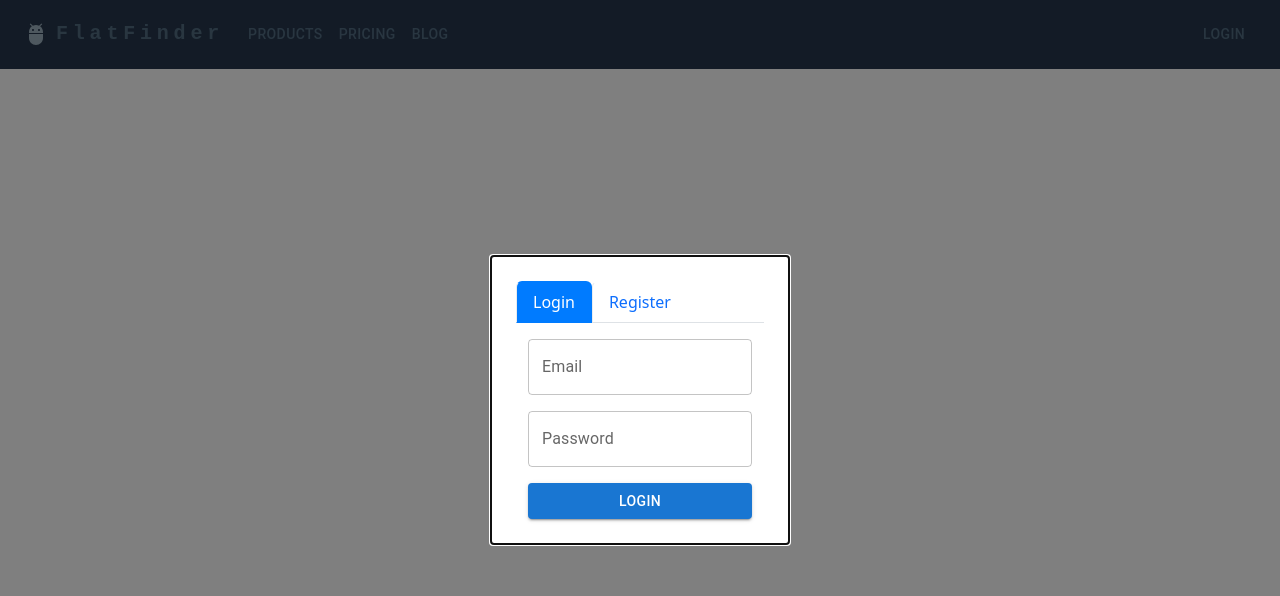
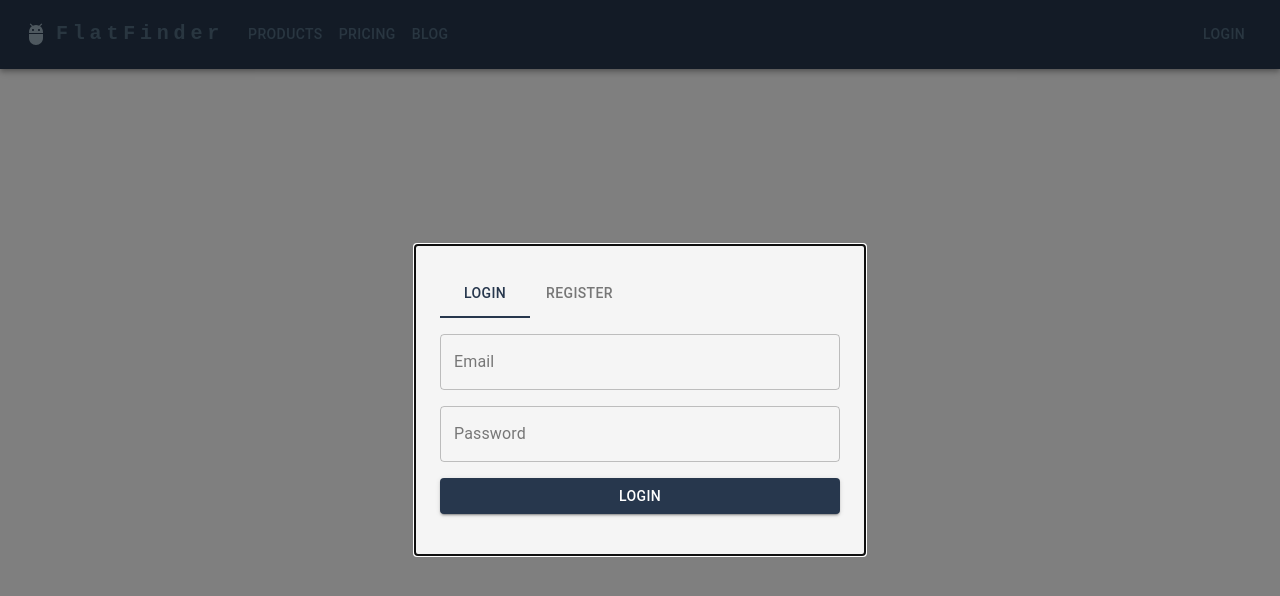
Before and after one commit to KrugerProjectsX/react-cielo-mar-tierra, a React (Create React App) app: page /login in a window 1280 px wide. Shown: the top 596 px of the page. Built offline with nearby package versions, Linux system fonts and the light colour scheme.

Commit message:
change reacstrap to material ui

```diff
--- a/src/components/UserForm.js
+++ b/src/components/UserForm.js
@@ -1,12 +1,10 @@
 import { Box, Button, TextField } from "@mui/material";
 import { useEffect, useRef, useState } from "react";
-import {doc, updateDoc, getDoc, collection, addDoc} from "firebase/firestore";
+import { doc, updateDoc, getDoc, collection, addDoc } from "firebase/firestore";
 import { db } from "../firebase";
 
-
 export default function UserForm({ type }) {
-
-   const [user, setUser] = useState({
+    const [user, setUser] = useState({
         firstName: '',
         lastName: '',
         email: '',
@@ -22,8 +20,8 @@ export default function UserForm({ type }) {
     const refCreate = collection(db, "user");
     const currentDate = new Date().toJSON().slice(0, 10);
     let ref = null;
-    if (id){
-        ref = doc(db, "user",id);
+    if (id) {
+        ref = doc(db, "user", id);
     }
     const today = new Date();
     const minBirthDate = new Date(today.getFullYear() - 18, today.getMonth(), today.getDate()).toISOString().split('T')[0];
@@ -40,9 +38,9 @@ export default function UserForm({ type }) {
         setUserLoaded(true);
     }
     const processData = async () => {
-        if (type === 'view' || type === 'update'){
+        if (type === 'view' || type === 'update') {
             await getUserData();
-        }else{
+        } else {
             setUserLoaded(true);
         }
     }
@@ -69,16 +67,25 @@ export default function UserForm({ type }) {
             await updateDoc(ref, userSend);
         }
     }
-    console.log(user)
+
     return (
-        <Box component={'form'} onSubmit={handleSubmit} className="max-w-md mx-auto p-4 border rounded">
+        <Box
+            component="form"
+            onSubmit={handleSubmit}
+            className="max-w-md mx-auto p-4 border rounded"
+            sx={{
+                display: 'flex',
+                flexDirection: 'column',
+                alignItems: 'center', // Centra horizontalmente
+            }}
+        >
             {userLoaded ? (
                 <>
-                    <TextField disabled={type === 'view'} label="First Name" inputRef={firstNameRef} defaultValue={user.firstName} variant='outlined' className="mb-4 w-full" />
-                    <TextField disabled={type === 'view'} label="Last Name" inputRef={lastNameRef} defaultValue={user.lastName} variant='outlined' className="mb-4 w-full" />
-                    <TextField disabled={type === 'view'} type='email' label='Email' inputRef={emailRef} defaultValue={user.email} variant='outlined' className="mb-4 w-full" />
-                    {type === 'create' && <TextField type={'password'} label='Password' inputRef={passwordRef} variant='outlined' className="mb-4 w-full" />}
-                    <TextField disabled={type === 'view'} label='Birth Date' type='date' inputRef={birthDateRef} inputProps={{ min: maxBirthDate, max: minBirthDate }} defaultValue={currentDate} variant='outlined' className="mb-4 w-full" />
+                    <TextField disabled={type === 'view'} label="First Name" inputRef={firstNameRef} defaultValue={user.firstName} variant='outlined' className="mb-4 w-full" sx={{ marginBottom: '8px' }} />
+                    <TextField disabled={type === 'view'} label="Last Name" inputRef={lastNameRef} defaultValue={user.lastName} variant='outlined' className="mb-4 w-full" sx={{ marginBottom: '8px' }} />
+                    <TextField disabled={type === 'view'} type='email' label='Email' inputRef={emailRef} defaultValue={user.email} variant='outlined' className="mb-4 w-full" sx={{ marginBottom: '8px' }} />
+                    {type === 'create' && <TextField type={'password'} label='Password' inputRef={passwordRef} variant='outlined' className="mb-4 w-full" sx={{ marginBottom: '8px' }} />}
+                    <TextField disabled={type === 'view'} label='Birth Date' type='date' inputRef={birthDateRef} inputProps={{ min: maxBirthDate, max: minBirthDate }} defaultValue={currentDate} variant='outlined' className="mb-4 w-full" sx={{ marginBottom: '8px' }} />
                     {type !== 'view' && <Button type='submit' className="bg-blue-500 text-white px-4 py-2 rounded hover:bg-blue-600">{nameButton}</Button>}
                 </>
             ) : (
--- a/src/pages/Ingreso.js
+++ b/src/pages/Ingreso.js
@@ -1,68 +1,58 @@
-import 'bootstrap/dist/css/bootstrap.min.css';
-import {TabContent, TabPane, Nav, NavItem, NavLink} from "reactstrap";
 import { useState } from 'react';
+import { AppBar, Tabs, Tab, Typography, Box } from '@mui/material';
 
 function Ingreso() {
+  const [activeTab, setActiveTab] = useState(0);
 
-  const[activeTab,setActiveTab] = useState("1");
+  const cambiarTab = (event, newActiveTab) => {
+    setActiveTab(newActiveTab);
+  };
 
-  const cambiarTab = (numeroTab) =>{
-    if(activeTab !== numeroTab){
-      setActiveTab(numeroTab);
-    }
-  }
+  const TabPanel = (props) => {
+    const { children, value, index, ...other } = props;
+
+    return (
+      <div
+        role="tabpanel"
+        hidden={value !== index}
+        id={`simple-tabpanel-${index}`}
+        aria-labelledby={`simple-tab-${index}`}
+        {...other}
+      >
+        {value === index && (
+          <Box sx={{ p: 3 }}>
+            <Typography>{children}</Typography>
+          </Box>
+        )}
+      </div>
+    );
+  };
 
   return (
     <div className="Ingreso">
-       <Nav tabs>
-         <NavItem>
-           <NavLink
-           className={(activeTab==="1" ? "activeTab baseTab" : "baseTab" )}
-           onClick={()=>cambiarTab("1")}>
-             Parrafo Sencillo
-           </NavLink>
-         </NavItem>
-
-         <NavItem>
-           <NavLink
-              className={(activeTab==="2" ? "activeTab baseTab" : "baseTab" )}
-           onClick={()=>cambiarTab("2")}>
-             Logo BorjaScript
-           </NavLink>
-         </NavItem>
-
-         <NavItem>
-           <NavLink
-              className={(activeTab==="3" ? "activeTab baseTab" : "baseTab" )}
-           onClick={()=>cambiarTab("3")}>
-            Tabla Últimos Vídeos
-           </NavLink>
-         </NavItem>
-
-       </Nav>
-
-       <TabContent activeTab={activeTab}>
-         <TabPane tabId="1">
-           <div className='container'>
+      <AppBar position="static">
+        <Tabs value={activeTab} onChange={cambiarTab} aria-label="simple tabs example">
+          <Tab label="Parrafo Sencillo" />
+          <Tab label="Logo BorjaScript" />
+          <Tab label="Tabla Últimos Vídeos" />
+        </Tabs>
+      </AppBar>
+      <TabPanel value={activeTab} index={0}>
+        <div className="container">
           <br />
           <p>Este es un párrafo sencillo</p>
         </div>
-
-         </TabPane>
-
-         <TabPane tabId="2">
-           <div className='container'>
+      </TabPanel>
+      <TabPanel value={activeTab} index={1}>
+        <div className="container">
           <br />
-
+          {/* Aquí va el contenido para el segundo tab */}
         </div>
-
-         </TabPane>
-
-
-         <TabPane tabId="3">
-           <div className='container'>
+      </TabPanel>
+      <TabPanel value={activeTab} index={2}>
+        <div className="container">
           <br />
-             <table className='table table-bordered table-sm'>
+          <table className="table table-bordered table-sm">
             <thead>
               <tr>
                 <th>#</th>
@@ -89,10 +79,7 @@ function Ingreso() {
             </tbody>
           </table>
         </div>
-
-         </TabPane>
-
-       </TabContent>
+      </TabPanel>
     </div>
   );
 }
--- a/src/pages/Login.js
+++ b/src/pages/Login.js
@@ -1,18 +1,29 @@
 import React, { useState } from "react";
-import Modal from "@mui/material/Modal";
-import Box from "@mui/material/Box";
-import Typography from "@mui/material/Typography";
-import TextField from "@mui/material/TextField";
-import Button from "@mui/material/Button";
+import { Modal, Box, Typography, TextField, Button, Tabs, Tab } from "@mui/material";
+import UserForm from "../components/UserForm";
+import { createTheme, ThemeProvider } from '@mui/material/styles';
 
-import "bootstrap/dist/css/bootstrap.min.css";
-import { TabContent, TabPane, Nav, NavItem, NavLink } from "reactstrap";
-import UserForm from "../components/UserForm";
+// Define los colores
+const theme = createTheme({
+  palette: {
+    primary: {
+      main: '#27374D', // PRIMARY_COLOR
+    },
+    text: {
+      primary: '#333333', // FONT_COLOR
+      secondary: '#777777', // LIGHT_FONT_COLOR
+    },
+    background: {
+      default: '#F5F5F5', // BACKGROUND_COLOR
+    },
+  },
+});
 
 const Login = ({ isOpen = true, handleClose = false, handleLogin = false }) => {
   const [email, setEmail] = useState("");
   const [password, setPassword] = useState("");
   const [marginBottom, setMarginBottom] = useState(2);
+  const [activeTab, setActiveTab] = useState("1");
 
   const handleEmailChange = (e) => {
     setEmail(e.target.value);
@@ -27,7 +38,6 @@ const Login = ({ isOpen = true, handleClose = false, handleLogin = false }) => {
     handleClose();
   };
 
-  const [activeTab, setActiveTab] = useState("1");
   const cambiarTab = (numeroTab) => {
     if (activeTab !== numeroTab) {
       setActiveTab(numeroTab);
@@ -35,6 +45,7 @@ const Login = ({ isOpen = true, handleClose = false, handleLogin = false }) => {
   };
 
   return (
+    <ThemeProvider theme={theme}>
       <Modal open={isOpen} onClose={handleClose}
         style={{
           display: 'flex',
@@ -42,55 +53,40 @@ const Login = ({ isOpen = true, handleClose = false, handleLogin = false }) => {
           justifyContent: 'center',
         }}
       >
-      <Box className="Login"
+        <Box
           sx={{
-          maxWidth: 300,
+            maxWidth: 400, // Define el ancho máximo para ambos modales
             width: '100%',
-          backgroundColor: 'white',
+            backgroundColor: 'background.default',
             border: '2px solid #000',
             padding: '24px',
+            display: 'flex',
+            flexDirection: 'column', // Colocar los elementos en una columna
           }}
         >
-        <Nav tabs>
-          <NavItem>
-            <NavLink
-              className={`baseTab ${activeTab === "1" && "activeTab"}`}
-              onClick={() => cambiarTab("1")}
-            >
-              Login
-            </NavLink>
-          </NavItem>
+          <Tabs value={activeTab} onChange={(e, newValue) => setActiveTab(newValue)}>
+            <Tab label="Login" value="1" />
+            <Tab label="Register" value="2" />
+          </Tabs>
 
-          <NavItem>
-            <NavLink
-              className={`baseTab ${activeTab === "2" && "activeTab"}`}
-              onClick={() => cambiarTab("2")}
-            >
-              Register
-            </NavLink>
-          </NavItem>
-        </Nav>
-
-        <TabContent activeTab={activeTab}>
-          <TabPane tabId="1">
-            <div className="container">
+          {activeTab === '1' && (
+            <Box className="container" mb={2} sx={{ display: 'flex', flexDirection: 'column' }}>
               <Typography variant="h6" component="div" mb={2}></Typography>
               <TextField label="Email" variant="outlined" fullWidth value={email} onChange={handleEmailChange} mb={2} sx={{ marginBottom }}/>
               <TextField label="Password" type="password" variant="outlined" fullWidth value={password} onChange={handlePasswordChange} mb={2} sx={{ marginBottom }}/>
               <Button variant="contained" onClick={handleLoginClick} fullWidth>Login</Button>
-            </div>
-          </TabPane>
+            </Box>
+          )}
 
-          <TabPane tabId="2">
-            <div className="container">
+          {activeTab === '2' && (
+            <Box className="container" mb={2} sx={{ display: 'flex', flexDirection: 'column' }}>
               <Typography variant="h6" component="div" mb={2}></Typography>
               <UserForm type={'create'}/>
-
-            </div>
-          </TabPane>
-        </TabContent>
+            </Box>
+          )}
         </Box>
       </Modal>
+    </ThemeProvider>
   );
 };
 
```
Lines whose indentation alone changed are shown as unchanged.
